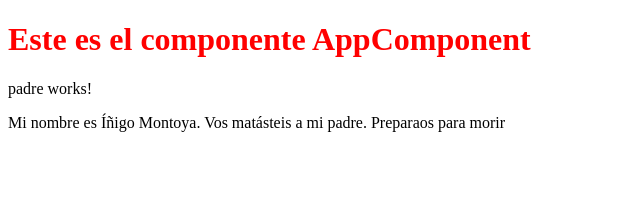
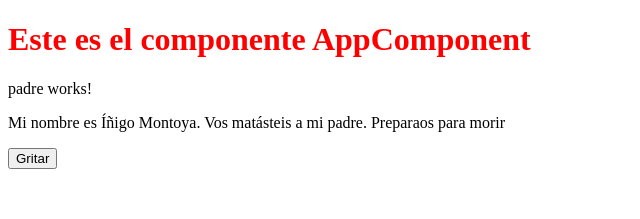
Before and after one commit to gerardoparrajc/curso-angular-17-abril-2024, an Angular app: page / in a window 1280 px wide. Shown: the top 219 px of the page, without its empty margins (0-640 px from the left). Built offline with nearby package versions, Linux system fonts and the light colour scheme.

Commit message:
Implementación de método de salida del componente hijo

```diff
--- a/src/app/components/hijo/hijo.component.html
+++ b/src/app/components/hijo/hijo.component.html
@@ -1 +1,3 @@
 <p>Mi nombre es {{ nombre }} {{ apellidos}}. Vos matásteis a mi padre. Preparaos para morir</p>
+
+<button (click)="gritar()">Gritar</button>
--- a/src/app/components/hijo/hijo.component.ts
+++ b/src/app/components/hijo/hijo.component.ts
@@ -1,4 +1,4 @@
-import { Component, Input } from '@angular/core';
+import { Component, EventEmitter, Input, Output } from '@angular/core';
 
 @Component({
   selector: 'app-hijo',
@@ -10,4 +10,10 @@ import { Component, Input } from '@angular/core';
 export class HijoComponent {
   @Input() nombre: string = '';
   @Input() apellidos: string = '';
+
+  @Output() grito: EventEmitter<string> = new EventEmitter();
+
+  gritar() {
+    this.grito.emit(`${this.nombre} ${this.apellidos}`);
+  }
 }
--- a/src/app/components/padre/padre.component.html
+++ b/src/app/components/padre/padre.component.html
@@ -1,3 +1,3 @@
 <p>padre works!</p>
 
-<app-hijo [nombre]="nombrePadre" [apellidos]="apellidosPadre" ></app-hijo>
+<app-hijo [nombre]="nombrePadre" [apellidos]="apellidosPadre" (grito)="manejarGrito($event)" ></app-hijo>
--- a/src/app/components/padre/padre.component.ts
+++ b/src/app/components/padre/padre.component.ts
@@ -11,4 +11,8 @@ import { HijoComponent } from '../hijo/hijo.component';
 export class PadreComponent {
   nombrePadre: string = 'Íñigo';
   apellidosPadre: string = 'Montoya';
+
+  manejarGrito(event: string) {
+    alert(event);
+  }
 }
```
